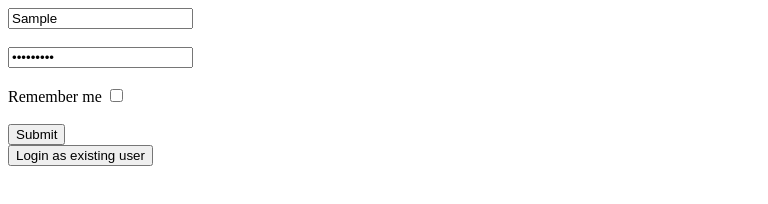
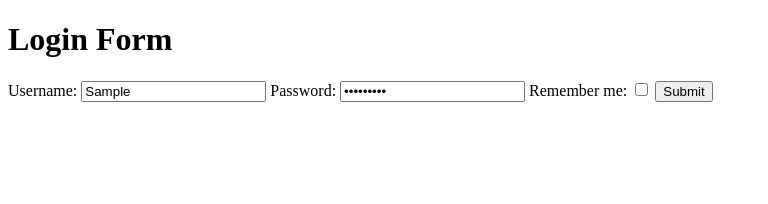
Before and after one commit to acciojob/remember-me-login-form-abhi20-1996, a website: page main.html in a window 1280 px wide. Both pictures are taken after typing "Sample", "Sample123" into the empty fields and a click on the input "Submit". Shown: the whole page, without its empty margins (0-768 px from the left). Drawn offline with Linux system fonts and the light colour scheme.

Commit message:
created a submission

```diff
--- a/main.html
+++ b/main.html
@@ -7,23 +7,18 @@
 </head>
 
 <body>
-	 <form id="loginForm">
-        <input type="text" placeholder="Username" id="username">
-		 <br><br>
 
-        <input type="password" placeholder="Password" id="password">
-		 <br><br>
-          <div>
-            <label for="checkbox">Remember me</label>
-            <input type="checkbox" name="checkbox" id="checkbox" >
-          </div>
-		 <br>
-          <div>
-            <input type="submit" value="Submit" id="submit">
-            <button id="existing" style="display:none">Login as existing user</button>
-          </div>
-
-    </form>
+    <h1>Login Form</h1>
+	<form id="form">
+		<label for="username">Username: </label>
+		<input id="username" type="text" placeholder="Username">
+		<label for="password">Password: </label>
+		<input id="password" type="password" placeholder="Password">
+		<label for="checkbox">Remember me:</label>
+		<input id="checkbox" type="checkbox">
+		<input id="submit" type="submit" value="Submit">
+	</form>
+	<input id="existing" type="button" value="Login as existing user">
 	<!-- the entire body must be written by student -->
     <script type="text/javascript" src="./script.js">
 </script>
--- a/script.js
+++ b/script.js
@@ -1,8 +1,17 @@
 //your JS code here. If required.
-let username = document.getElementById("username").value;
-let pass = document.getElementById("password").value;
-let check = document.getElementById("checkbox");
+let checkbox = document.getElementById("checkbox");
 let form = document.getElementById("form");
+checkbox.addEventListener('click',()=>{
+		if(!checkbox.checked){
+		// alert(checkbox.checked);
+		localStorage.removeItem("password");
+		localStorage.removeItem("username");
+		document.getElementById("existing").style.display = "none";
+	}
+});
+
+
+
 document.getElementById("submit").addEventListener('click',myFunc);
 document.getElementById("existing").addEventListener('click',exisFunc);
 if(localStorage.getItem("username") && localStorage.getItem("password")){
@@ -17,7 +26,9 @@ function exisFunc(){
 
 function myFunc(e){
 	e.preventDefault();
-	if(check){
+	let username = document.getElementById("username").value;
+	let pass = document.getElementById("password").value;
+	if(checkbox.checked){
 		localStorage.setItem("username",JSON.stringify(username));
 		localStorage.setItem("password",JSON.stringify(pass));
 		document.getElementById("existing").style.display = "block";
```
